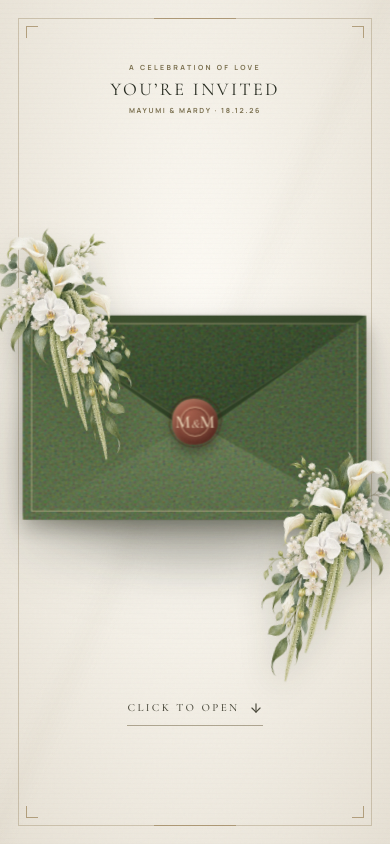
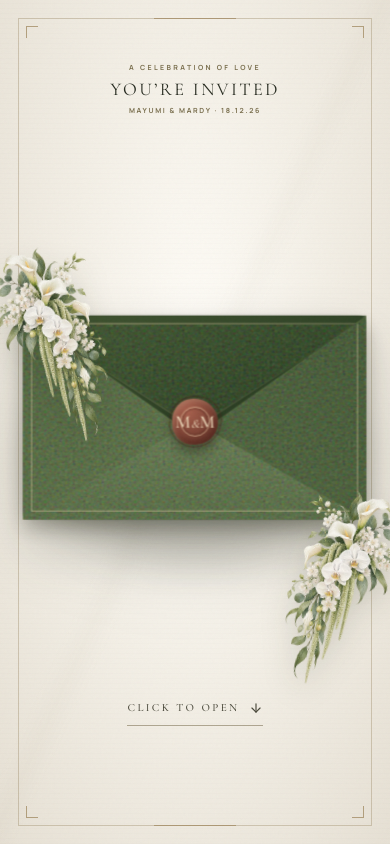
Before and after one commit to geekbarsp/m-invitation, a Next.js app: page / in a window 390 px wide. Shown: the top 844 px of the page. Built offline with nearby package versions, Linux system fonts and the light colour scheme.

Commit message:
Fix mobile envelope opening animation

```diff
--- a/app/InvitationExperience.tsx
+++ b/app/InvitationExperience.tsx
@@ -72,8 +72,8 @@ export default function InvitationExperience() {
       .to(seal.current, { scale: 0.82, opacity: 0, duration: 0.36 }, 0)
       .to(flap.current, { rotateX: -176, duration: 0.95, ease: "power2.inOut" }, 0.18)
       .set(flap.current, { zIndex: 0 })
-      .set(innerCard.current, { zIndex: 7 })
-      .to(innerCard.current, { yPercent: -76, scale: 1.04, duration: 1.15 }, "-=.05")
+      .set(innerCard.current, { zIndex: 10, z: 36, force3D: true })
+      .to(innerCard.current, { yPercent: compact ? -70 : -76, scale: compact ? 0.96 : 1.04, duration: 1.15 }, "-=.05")
       .to(envelope.current, { y: 58, scale: 0.96, duration: 0.75 }, "-=.35")
       .to(envelope.current, { xPercent: 0, y: compact ? -118 : -82, scale: compact ? 0.7 : 0.72, duration: 1.05, ease: "power3.inOut" }, "+=2")
       .to(envelope.current, { autoAlpha: 0, y: compact ? -138 : -104, duration: 0.55 }, "-=.2")
--- a/app/globals.css
+++ b/app/globals.css
@@ -43,7 +43,7 @@ h2 { font-family:var(--font-display),serif; font-weight:400; font-size:clamp(54p
 .envelope-shadow { position:absolute; inset:10% 5% -5%; z-index:-1; border-radius:50%; background:rgba(45,43,29,.3); filter:blur(25px); transform:translateY(24px); }
 .envelope-back { overflow:hidden; border:1px solid #29361e; border-radius:7px; background-image:var(--boucle-texture),linear-gradient(145deg,#3f522f,#283a20); background-size:90px 90px,auto; background-blend-mode:soft-light,normal; box-shadow:0 9px 20px rgba(35,41,24,.3),inset 0 0 0 1px rgba(221,208,172,.16); }
 .envelope-back:after { content:""; position:absolute; inset:0; opacity:.3; background:repeating-linear-gradient(112deg,transparent 0 4px,rgba(255,255,255,.09) 4px 5px); }
-.envelope-card { position:absolute; z-index:1; left:8%; right:8%; top:7%; height:84%; display:flex; flex-direction:column; align-items:center; justify-content:center; padding:30px; color:#313528; background:radial-gradient(circle at 50% 40%,#fffdf7,#f0eadc 78%); box-shadow:0 8px 22px #17210d66; border:1px solid #d2c5aa; }
+.envelope-card { position:absolute; z-index:1; left:8%; right:8%; top:7%; height:84%; display:flex; flex-direction:column; align-items:center; justify-content:center; overflow:hidden; isolation:isolate; padding:30px; color:#313528; background:radial-gradient(circle at 50% 40%,#fffdf7,#f0eadc 78%); box-shadow:0 8px 22px #17210d66; border:1px solid #d2c5aa; backface-visibility:hidden; }
 .envelope-card:before { content:""; position:absolute; inset:11px; border:1px solid rgba(149,124,78,.5); }
 .envelope-card:after { content:"❦"; position:absolute; top:17px; color:#87764f; font-size:12px; }
 .card-kicker { margin-bottom:13px; color:#716a55; font-size:7px; font-weight:700; letter-spacing:.24em; text-transform:uppercase; }
@@ -54,6 +54,7 @@ h2 { font-family:var(--font-display),serif; font-weight:400; font-size:clamp(54p
 .envelope-card>i { margin-top:6px; color:#77705e; font:italic 11px var(--font-display),serif; }
 .envelope-front { z-index:3; clip-path:polygon(0 0,50% 56%,100% 0,100% 100%,0 100%); background-image:var(--boucle-texture),linear-gradient(160deg,#74845d,#536641); background-size:90px 90px,auto; background-blend-mode:soft-light,normal; filter:drop-shadow(0 -2px 2px rgba(28,37,21,.32)); }
 .fold { z-index:4; }
+.envelope-front,.fold,.envelope-border { backface-visibility:hidden; transform:translateZ(0); }
 .fold-left { clip-path:polygon(0 0,52% 55%,0 100%); background-image:var(--boucle-texture),linear-gradient(135deg,#526641,#65784f); background-size:90px 90px,auto; background-blend-mode:soft-light,normal; }
 .fold-right { clip-path:polygon(100% 0,48% 55%,100% 100%); background-image:var(--boucle-texture),linear-gradient(225deg,#465a38,#596d46); background-size:90px 90px,auto; background-blend-mode:soft-light,normal; }
 .fold-bottom { clip-path:polygon(0 100%,50% 52%,100% 100%); background-image:var(--boucle-texture),linear-gradient(180deg,#778861,#596d47); background-size:90px 90px,auto; background-blend-mode:soft-light,normal; filter:drop-shadow(0 -2px 2px rgba(28,37,21,.32)); }
@@ -211,7 +212,12 @@ footer small { font:italic 18px var(--font-display),serif; }
 @media (max-width:800px) {
   .intro-eyebrow { top:15vh; font-size:18px; }
   .envelope-breathe { width:82vw; }
-  .intro-flower { width:42vw; }
+  .envelope-card { padding:22px; }
+  .envelope-card>strong { font-size:15px; white-space:nowrap; }
+  .envelope-card>i { font-size:9px; }
+  .envelope-card small { margin-top:10px; font-size:7px; }
+  .monogram { font-size:clamp(44px,14vw,58px); }
+  .intro-flower { width:35vw; }
   .intro-flower-left { left:-4vw; top:39%; }
   .intro-flower-right { right:-5vw; bottom:14%; }
   .stationery-collage { top:.5vh; height:min(540px,62vh); }
```
